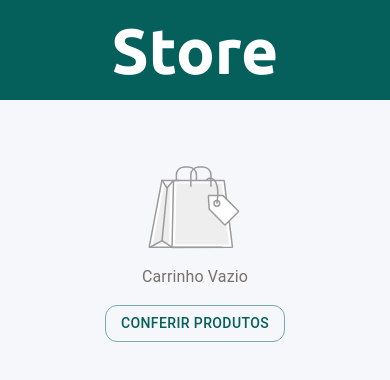
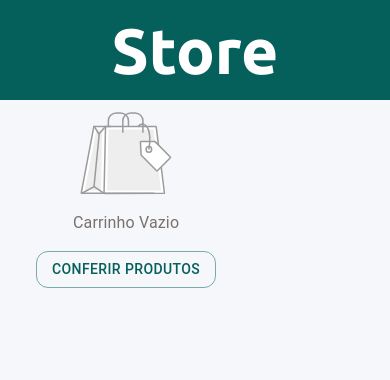
Before and after one commit to wandersondavid/reactjs-challenge, a React (Vite) app in the folder web/: page /cart in a window 390 px wide. Shown: the top 380 px of the page. Built offline with nearby package versions, Linux system fonts and the light colour scheme.

Commit message:
refactor: ajuste card resumo para mobile e ajuste css

```diff
--- a/web/src/pages/Cart/index.tsx
+++ b/web/src/pages/Cart/index.tsx
@@ -80,21 +80,7 @@ export const Cart = () => {
     : 0;
 
   return (
-    <Container sx={{
-      height: 'fit-content',
-      display: 'flex',
-      alignItems: 'flex-start',
-      justifyContent: 'center',
-      marginTop: '150px',
-      padding: '16px',
-      gap: '16px',
-      '@media (max-width: 1000px)': {
-        flexDirection: 'column-reverse',
-        alignItems: 'center',
-        width: '100%',
-      }
-
-    }}>
+    <Container className="flex items-start justify-center mt-24 p-4 gap-4 max-lg:flex max-lg:flex-col-reverse max-lg:w-full" >
       {!Object.entries(cart).length && <Box className="flex flex-col items-center justify-center h-full">
 
         <img src={cartSvg} />
@@ -127,7 +113,7 @@ export const Cart = () => {
       }
 
       {!!Object.entries(cart).length &&
-        <Card className="max-w-[100%] w-full p-4 lg:max-w-lg lg:w-[32rem] sticky top-4"  >
+        <Card className="max-w-[100%] w-full p-4 lg:max-w-lg lg:w-[32rem] lg:sticky  lg:top-4"  >
           <Typography className="w-full text-center">Resumo</Typography>
           <Box className="flex">
             <Typography className="w-full text-left">Total:</Typography>
```
